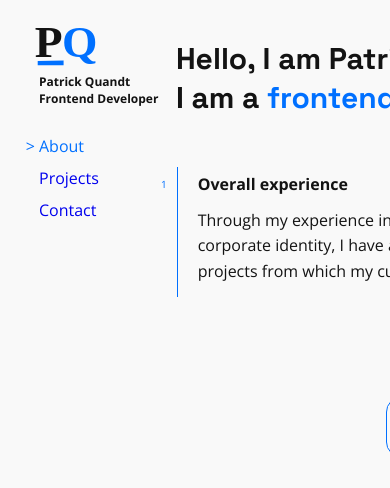
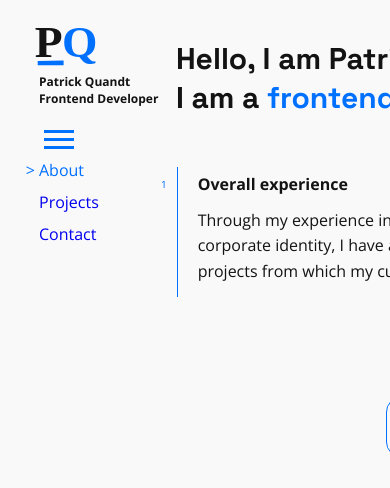
Before and after one commit to pquandt/pqweb, a React (Create React App) app: page / in a window 390 px wide. Shown: the top 488 px of the page. Built offline with nearby package versions, Linux system fonts and the light colour scheme.

Commit message:
started media query nav

```diff
--- a/src/components/Nav.js
+++ b/src/components/Nav.js
@@ -14,6 +14,11 @@ function Nav() {
       </div>
 
       <nav className="nav-bar">
+        <div className="hamburger">
+          <div className="line"></div>
+          <div className="line"></div>
+          <div className="line"></div>
+        </div>
         <ul className="nav-list">
           <NavLink exact to="/" activeClassName="link-active">
             <li>About</li>
--- a/src/css/style.css
+++ b/src/css/style.css
@@ -127,6 +127,13 @@ h1 {
     .nav-list a:active {
       color: #0070ff;
       text-decoration: none; }
+
+@media screen and (max-width: 768px) {
+  .line {
+    width: 3rem;
+    height: 0.3rem;
+    background-color: #0070ff;
+    margin: 0.5rem; } }
 
 .about {
   padding-top: 10%;
```
Also changed, not shown: sass/layout/_nav.scss (+9 -0 lines).
